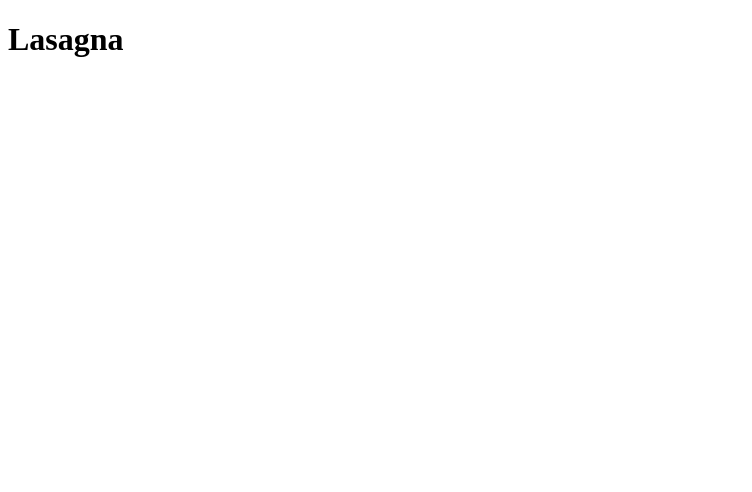
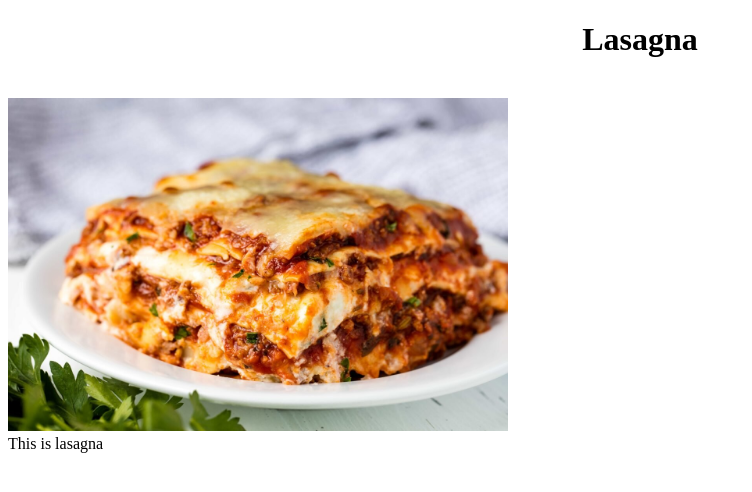
Before and after one commit to ma-a-arc/odin-recipes, a plain HTML site: page recipes/lasagna.html in a window 1280 px wide. Shown: the whole page, without its empty margins (0-752 px from the left). Drawn offline with Linux system fonts and the light colour scheme.

Commit message:
Add picture to lasagna recipe

```diff
--- a/recipes/lasagna.html
+++ b/recipes/lasagna.html
@@ -6,7 +6,12 @@
     <meta name="viewport" content="width=device-width, initial-scale=1.0">
     <title>Odin Recipes</title>
 </head>
+
 <body>
-    <h1>Lasagna</h1>
+    <h1><center>Lasagna</center></h1>
+    <br>
+    <img src="../pictures/Lasagna.jpg" alt="Lasagna" width="500">
+    <br>
+    This is lasagna
 </body>
 </html>
```
Also changed, not shown: index.html (+2 -0 lines), pictures/Lasagna.jpg (added), 2 other files.
